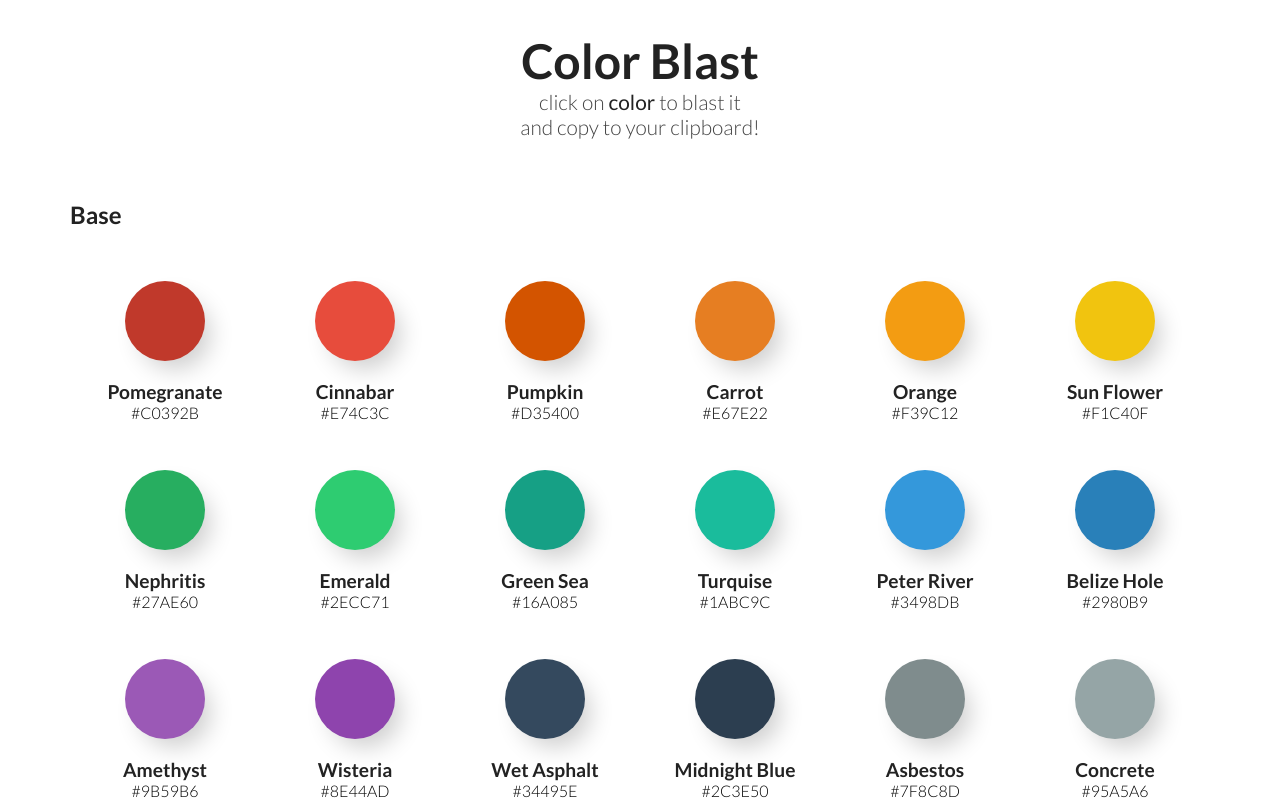
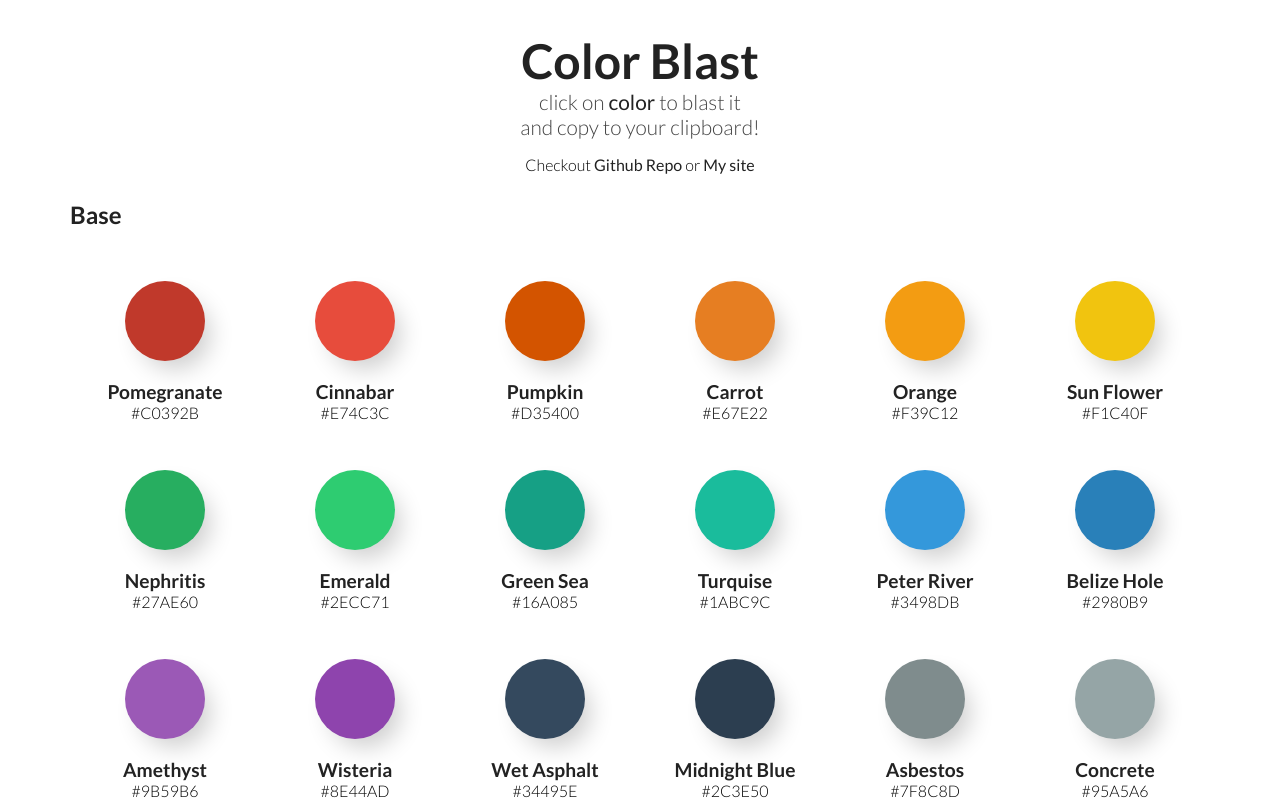
Before and after one commit to Gregoofolio/Color-blast, a plain HTML site: page index.html in a window 1280 px wide. Shown: the top 803 px of the page. Drawn offline with nearby package versions, Linux system fonts and the light colour scheme.

Commit message:
added links

```diff
--- a/index.html
+++ b/index.html
@@ -29,6 +29,7 @@
     <header class="header">
         <h1 class="title">Color Blast</h1>
         <p class="sub-title">click on <span class="color-word">color</span> to blast it </br> and copy to your clipboard!</p>
+        <p class="links">Checkout <a href="https://github.com/Gregoofolio/Color-blast/tree/gh-pages" class="color-word" >Github Repo</a> or <a href="http://www.grzegorzkyc.pl/" class="color-word">My site</a></p>
     </header>
 
     <!-- BASE -->
--- a/styles/colour-section.scss
+++ b/styles/colour-section.scss
@@ -29,6 +29,21 @@ header{
 		color: $black;
 		font-weight: 500;
 		transition: color 0.3s ease;
+	}
+
+}
+.links{
+	font-family: 'Lato';
+	font-weight: 300;
+	text-align: center;
+	a{
+		font-weight: 500;
+		transition: color 0.3s ease;
+		text-decoration: none;
+		color: #222;
+		&:hover{
+			text-decoration: underline;
+		}
 	}
 
 }
```
Also changed, not shown: styles/main.css.
